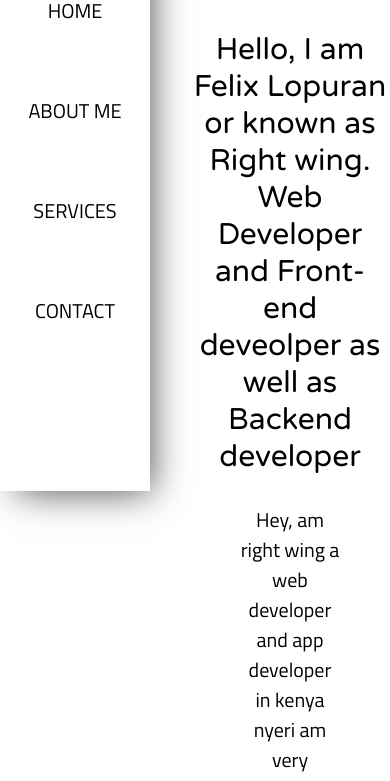
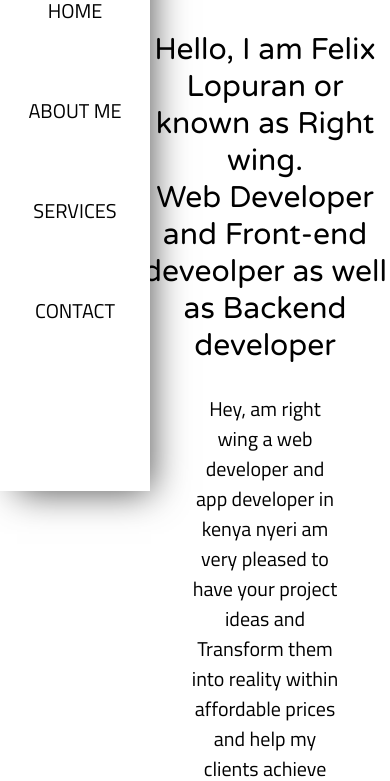
Before and after one commit to felix923/felix923.github.io, a plain HTML site: page index.html in a window 390 px wide. Shown: the part 353-1134 px from the top of the page. Drawn offline with Linux system fonts and the light colour scheme; a web font is replaced by a local one.

Commit message:
Update main.css

```diff
--- a/main.css
+++ b/main.css
@@ -314,7 +314,9 @@ footer p {
     width: 100px;
     height: 100px;
   }
-
+.home {
+  margin-left: 0px;
+}
   .main {
     margin-left:140px;
   }
```
